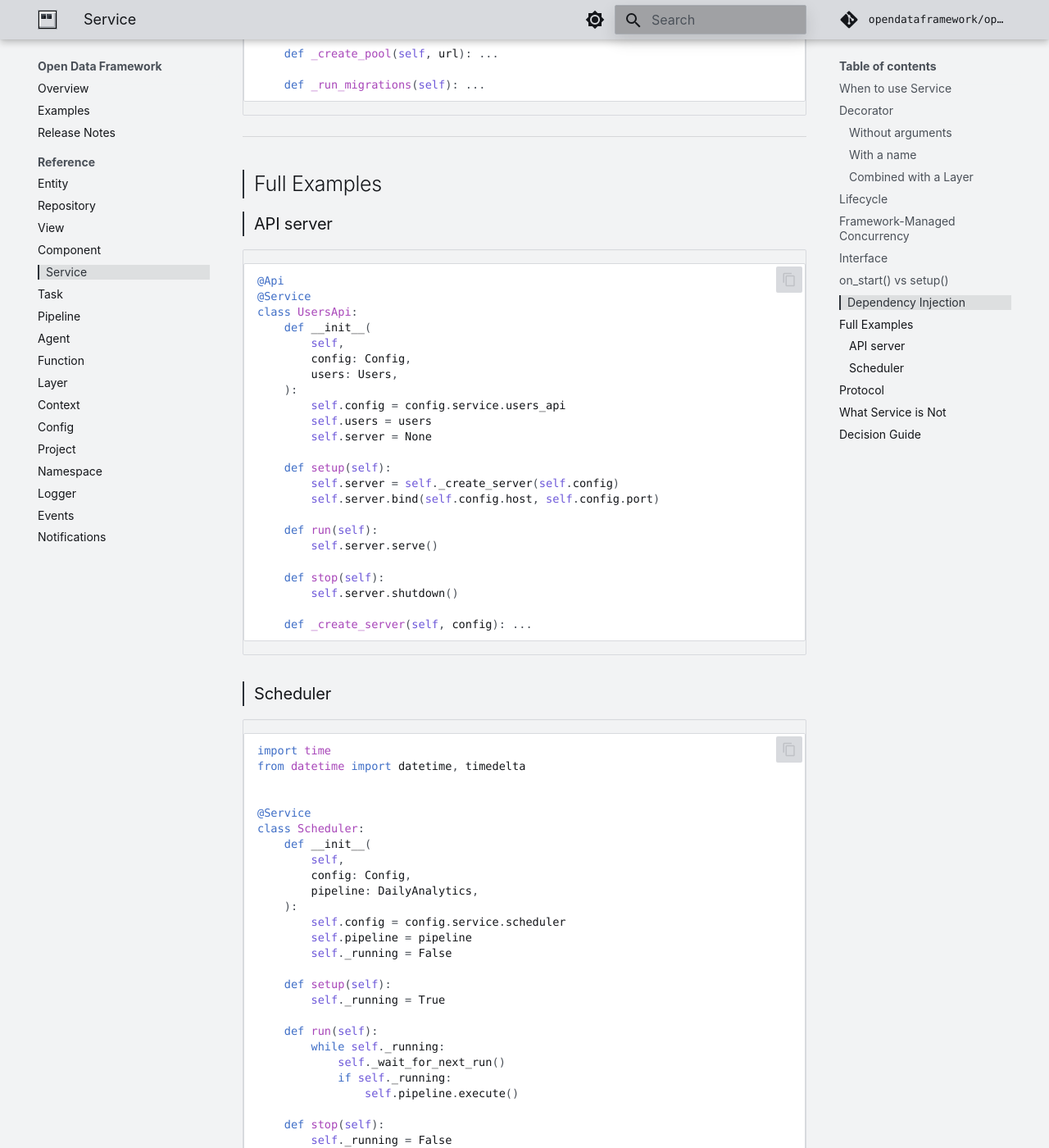
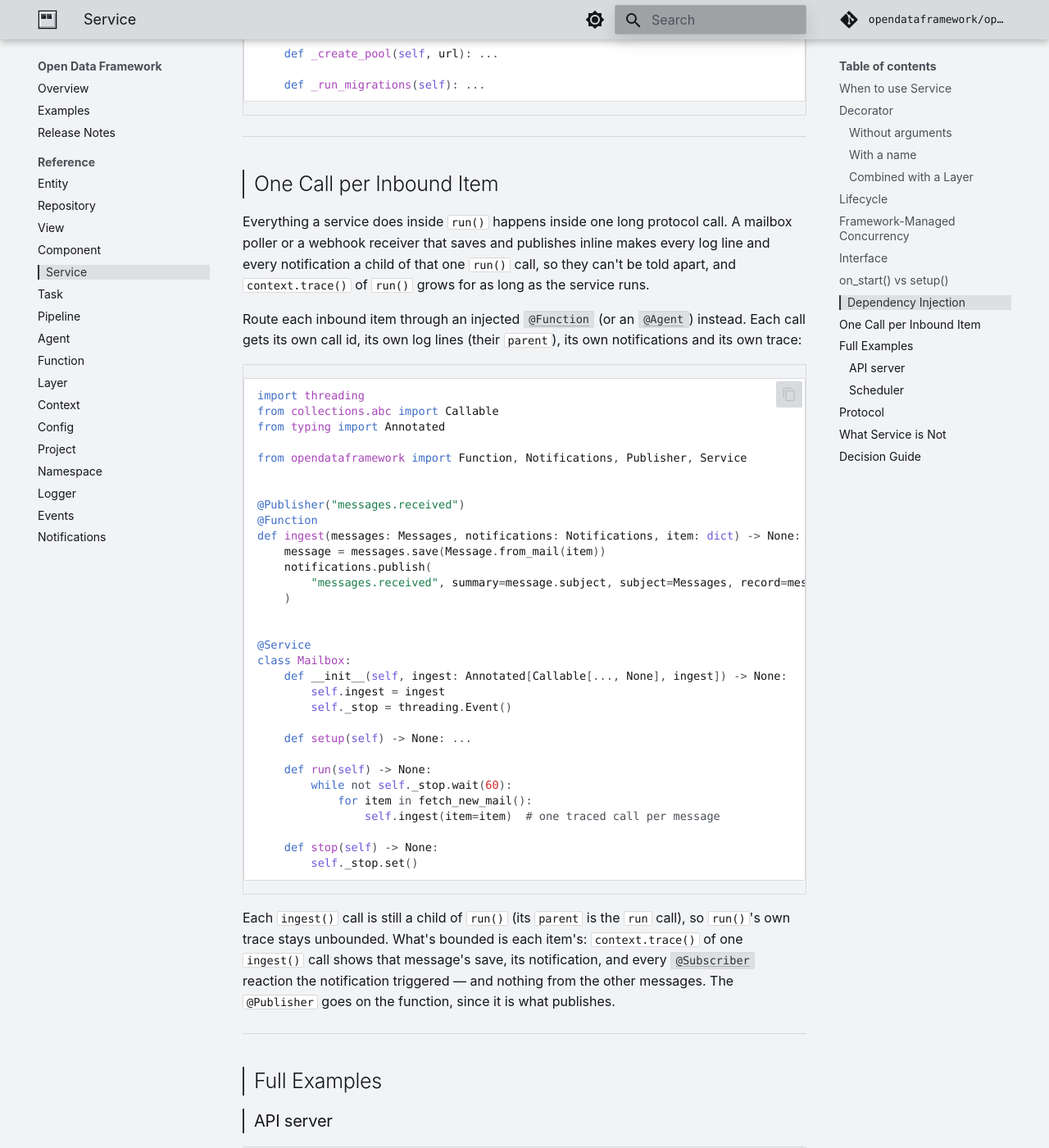
Before and after one commit to opendataframework/opendataframework, an MkDocs documentation site: the page built from docs/service.md, in a window 1280 px wide and 1400 px high, scrolled down 4486 px. Shown: the whole window at 82% size. Built offline with MkDocs 1.6.1 and Material for MkDocs 9.7.7, drawn with Linux system fonts in a browser that asks for light colours; comment, search, counter and statistics services are not loaded.

Commit message:
:memo: docs(notifications): show reactions end to end, and one call per inbound item
Example 11 now uses @Publisher and @Subscriber (one sync, one background)
and prints the trace from the publishing call to every reaction. The
service docs show routing each inbound item through a @Function, so a
long-running service's items each get their own call, log lines and trace
instead of all joining run()'s.

````diff
--- a/docs/service.md
+++ b/docs/service.md
@@ -197,6 +197,61 @@ class Postgres:
 
 ---
 
+## One Call per Inbound Item
+
+Everything a service does inside `run()` happens inside one long protocol
+call. A mailbox poller or a webhook receiver that saves and publishes inline
+makes every log line and every notification a child of that one `run()`
+call, so they can't be told apart, and `context.trace()` of `run()` grows
+for as long as the service runs.
+
+Route each inbound item through an injected [`@Function`](function.md) (or
+an [`@Agent`](agent.md)) instead. Each call gets its own call id, its own
+log lines (their `parent`), its own notifications and its own trace:
+
+```python
+import threading
+from collections.abc import Callable
+from typing import Annotated
+
+from opendataframework import Function, Notifications, Publisher, Service
+
+
+@Publisher("messages.received")
+@Function
+def ingest(messages: Messages, notifications: Notifications, item: dict) -> None:
+    message = messages.save(Message.from_mail(item))
+    notifications.publish(
+        "messages.received", summary=message.subject, subject=Messages, record=message.id
+    )
+
+
+@Service
+class Mailbox:
+    def __init__(self, ingest: Annotated[Callable[..., None], ingest]) -> None:
+        self.ingest = ingest
+        self._stop = threading.Event()
+
+    def setup(self) -> None: ...
+
+    def run(self) -> None:
+        while not self._stop.wait(60):
+            for item in fetch_new_mail():
+                self.ingest(item=item)  # one traced call per message
+
+    def stop(self) -> None:
+        self._stop.set()
+```
+
+Each `ingest()` call is still a child of `run()` (its `parent` is the `run`
+call), so `run()`'s own trace stays unbounded. What's bounded is each
+item's: `context.trace()` of one `ingest()` call shows that message's save,
+its notification, and every [`@Subscriber`](notifications.md#subscriber)
+reaction the notification triggered — and nothing from the other messages.
+The `@Publisher` goes on the function, since it is what publishes.
+
+---
+
 ## Full Examples
 
 ### API server
````
Also changed, not shown: CLAUDE.md (+1 -1 lines), docs/examples.md (+1 -1 lines), docs/notifications.md (+5 -0 lines), docs/release-notes.md (+5 -1 lines), examples/11-notifications/README.md (+46 -23 lines), examples/README.md (+1 -1 lines), 6 other files.
